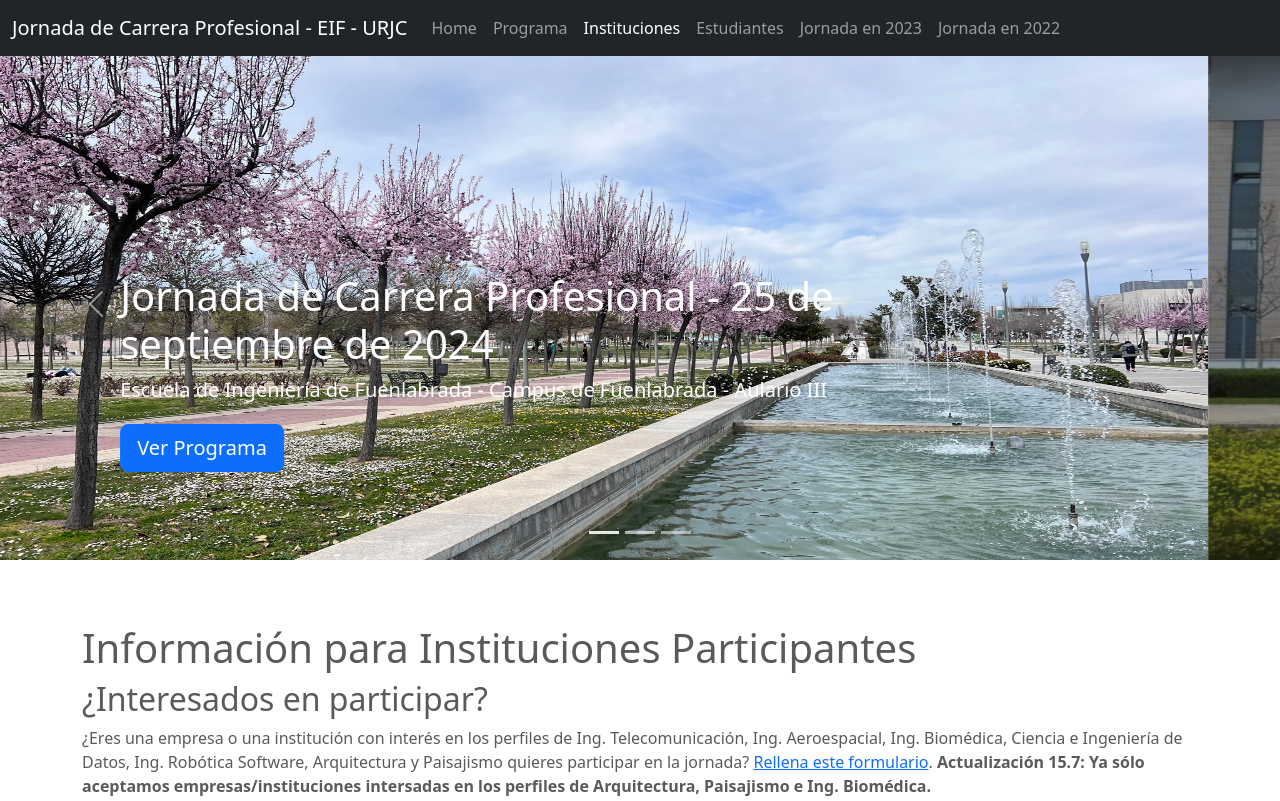
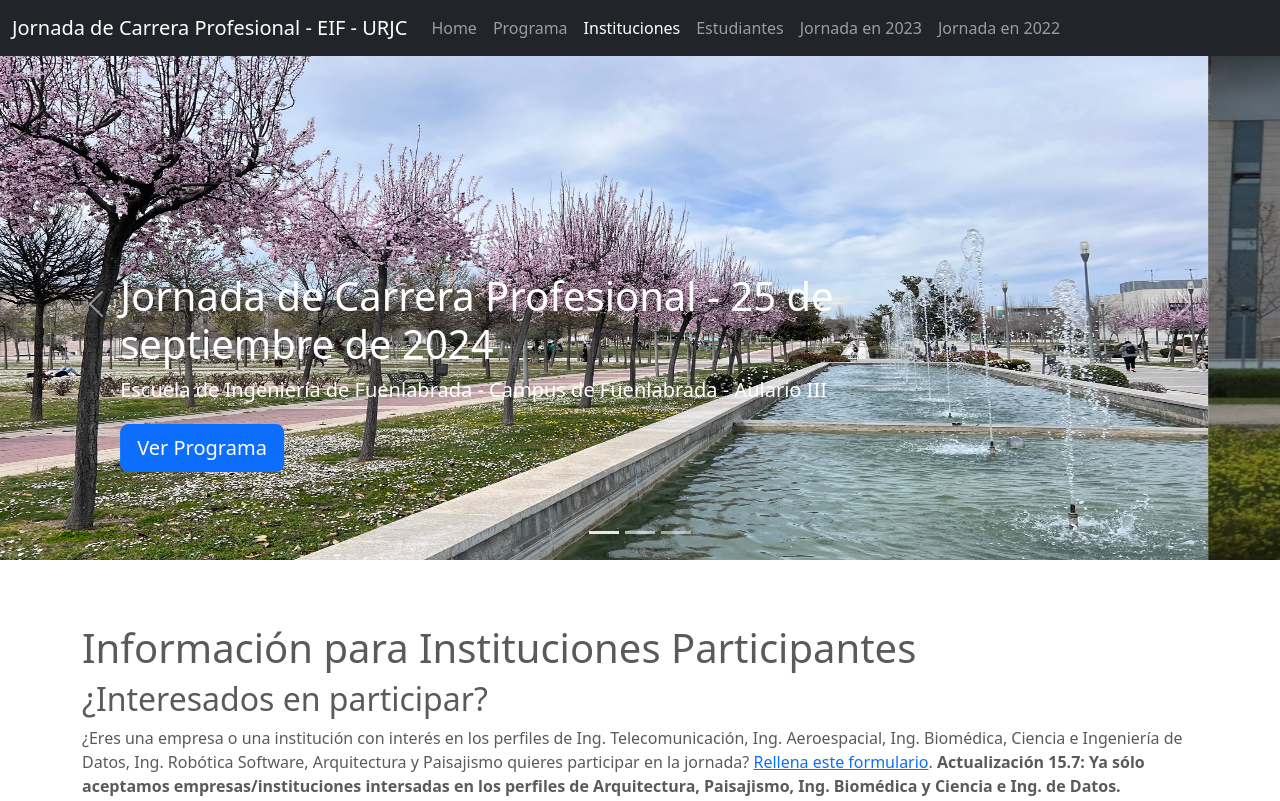
Before and after one commit to gregoriorobles/2024-jornada-carrera-profesional, a plain HTML site: page instituciones.html in a window 1280 px wide. Shown: the top 801 px of the page. Drawn offline with nearby package versions, Linux system fonts and the light colour scheme.

Commit message:
Instituciones que han confirmado

```diff
--- a/instituciones.html
+++ b/instituciones.html
@@ -169,7 +169,7 @@
 
 <h2>¿Interesados en participar?</h2>
 
-<p>¿Eres una empresa o una institución con interés en los perfiles de Ing. Telecomunicación, Ing. Aeroespacial, Ing. Biomédica, Ciencia e Ingeniería de Datos, Ing. Robótica Software, Arquitectura y Paisajismo quieres participar en la jornada? <a href="https://forms.office.com/e/MVZyxJTX31">Rellena este formulario</a>. <b>Actualización 15.7: Ya sólo aceptamos empresas/instituciones intersadas en los perfiles de Arquitectura, Paisajismo e Ing. Biomédica.</b></p>
+<p>¿Eres una empresa o una institución con interés en los perfiles de Ing. Telecomunicación, Ing. Aeroespacial, Ing. Biomédica, Ciencia e Ingeniería de Datos, Ing. Robótica Software, Arquitectura y Paisajismo quieres participar en la jornada? <a href="https://forms.office.com/e/MVZyxJTX31">Rellena este formulario</a>. <b>Actualización 15.7: Ya sólo aceptamos empresas/instituciones intersadas en los perfiles de Arquitectura, Paisajismo, Ing. Biomédica y Ciencia e Ing. de Datos.</b></p>
 
 <p>La participación es gratuita, tanto para entidades como para alumnos. Ese día se cancelarán las clases para facilitar que los estudiantes puedan asistir. En las sesiones plenarias intentamos que todos los alumnos del mismo perfil asistan y conozcan a las entidades interesadas en su perfil. Por eso el tiempo por entidad en la sesión plenaria está limitado a unos pocos minutos, Se trata de una manera para que los estudiantes conozcan a todas las entidades solicitantes, y puedan luego asistir a las presentaciones de las entidades (de 25 minutos) que les interesen.</p>
 
```
